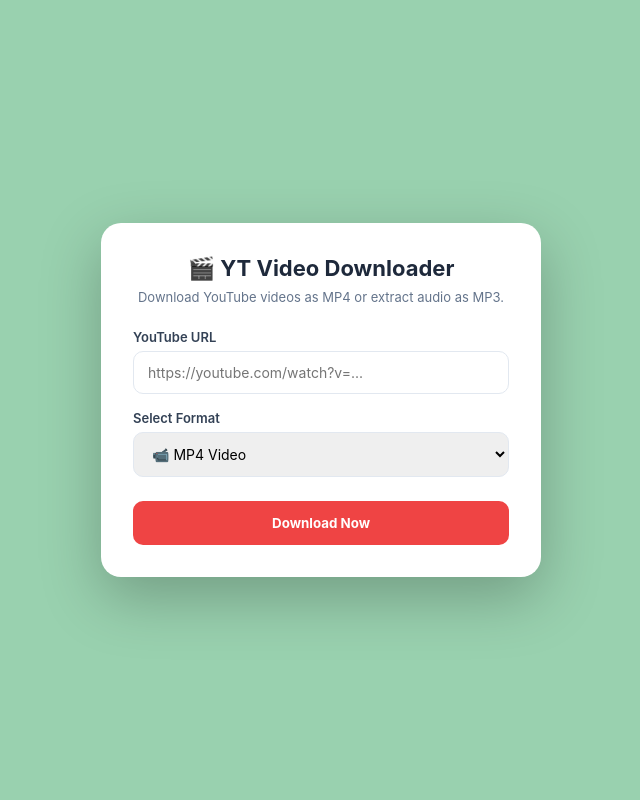
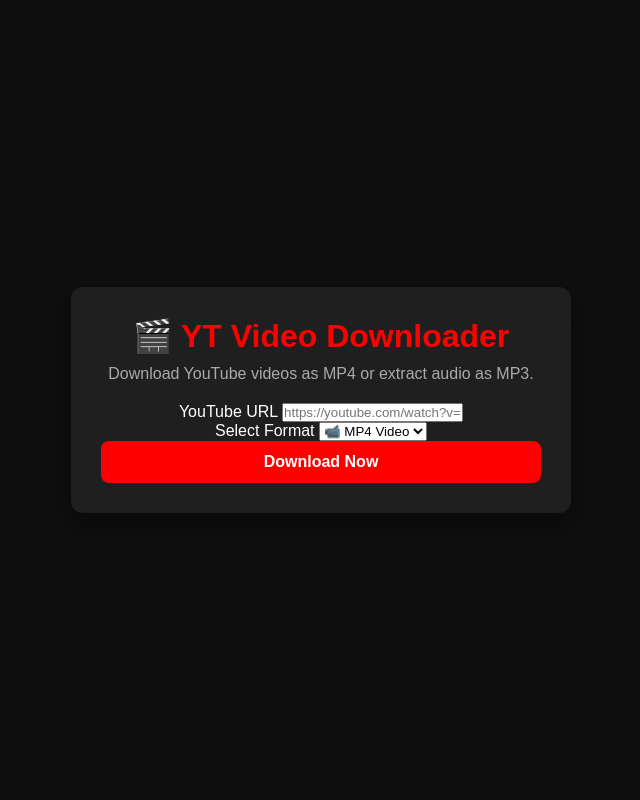
Before and after one commit to mrunknownuser2007-jpg/odomito, a FastAPI app: page / in a window 1280 px wide. Shown: the whole page, without its empty margins (319-959 px from the left). Run offline with FastAPI, Linux system fonts and the light colour scheme.

Commit message:
Update style.css

```diff
--- a/static/style.css
+++ b/static/style.css
@@ -1,18 +1,14 @@
-*{margin:0;padding:0;box-sizing:border-box;font-family:Inter,system-ui,sans-serif}
-body{min-height:100vh;display:flex;align-items:center;justify-content:center;background:#6b8a;padding:20px}
-.container{width:100%;max-width:440px}
-.card{background:#fff;border-radius:20px;padding:32px;box-shadow:0 20px 60px rgba(0,0,0,.25)}
-h1{text-align:center;font-size:22px;margin-bottom:8px;color:#1e293b}
-.subtitle{text-align:center;font-size:13px;color:#64748b;margin-bottom:24px}
-.input-group{margin-bottom:16px}
-.input-group label{font-size:13px;font-weight:600;color:#334155;margin-bottom:6px;display:block}
-input,select{width:100%;padding:12px 14px;border:1px solid #e2e8f0;border-radius:10px;font-size:14px;outline:none}
-input:focus,select:focus{border-color:#ef4444}
-button{width:100%;padding:14px;background:#ef4444;color:#fff;border:none;border-radius:10px;font-weight:700;cursor:pointer;margin-top:8px}
-button:disabled{opacity:.6}
-.status-msg{margin-top:16px;padding:12px;border-radius:10px;font-size:13px;text-align:center}
-.status-msg.error{background:#fee2e2;color:#dc2626}
-.status-msg.success{background:#dcfce7;color:#16a34a}
-.hidden{display:none !important}
-.spinner{width:16px;height:16px;border:2px solid #fff;border-top-color:transparent;border-radius:50%;display:inline-block;animation:spin .8s linear infinite;margin-left:8px;vertical-align:middle}
-@keyframes spin{to{transform:rotate(360deg)}}
+* { box-sizing: border-box; margin:0; padding:0; font-family: Arial, sans-serif; }
+body { background: #0f0f0f; color: #fff; display: flex; justify-content: center; align-items: center; min-height: 100vh; }
+.container { background: #1f1f1f; padding: 30px; border-radius: 12px; width: 100%; max-width: 500px; text-align: center; box-shadow: 0 10px 30px rgba(0,0,0,0.5); }
+h1 { margin-bottom: 10px; color: #ff0000; }
+p { color: #aaa; margin-bottom: 20px; }
+input[type="text"] { width: 100%; padding: 12px; border-radius: 8px; border: 1px solid #333; background: #2a2a2a; color: #fff; outline: none; margin-bottom: 15px; }
+.format-box select { width: 100%; padding: 12px; border-radius: 8px; border: 1px solid #333; background: #2a2a2a; color: #fff; margin-bottom: 15px; }
+button { width: 100%; padding: 12px; background: #ff0000; color: #fff; border: none; border-radius: 8px; font-weight: bold; cursor: pointer; font-size: 16px; }
+button:disabled { background: #555; }
+#status { margin-top: 20px; padding: 10px; border-radius: 6px; display: none; }
+#status.info { background: #1e3a5f; color: #90caf9; display: block; }
+#status.success { background: #1b5e20; color: #a5d6a7; display: block; }
+#status.error { background: #b71c1c; color: #ffcdd2; display: block; }
+.download-btn { display: inline-block; margin-top: 15px; background: #00c853; color: #fff; padding: 12px 20px; border-radius: 8px; text-decoration: none; font-weight: bold; }
```
